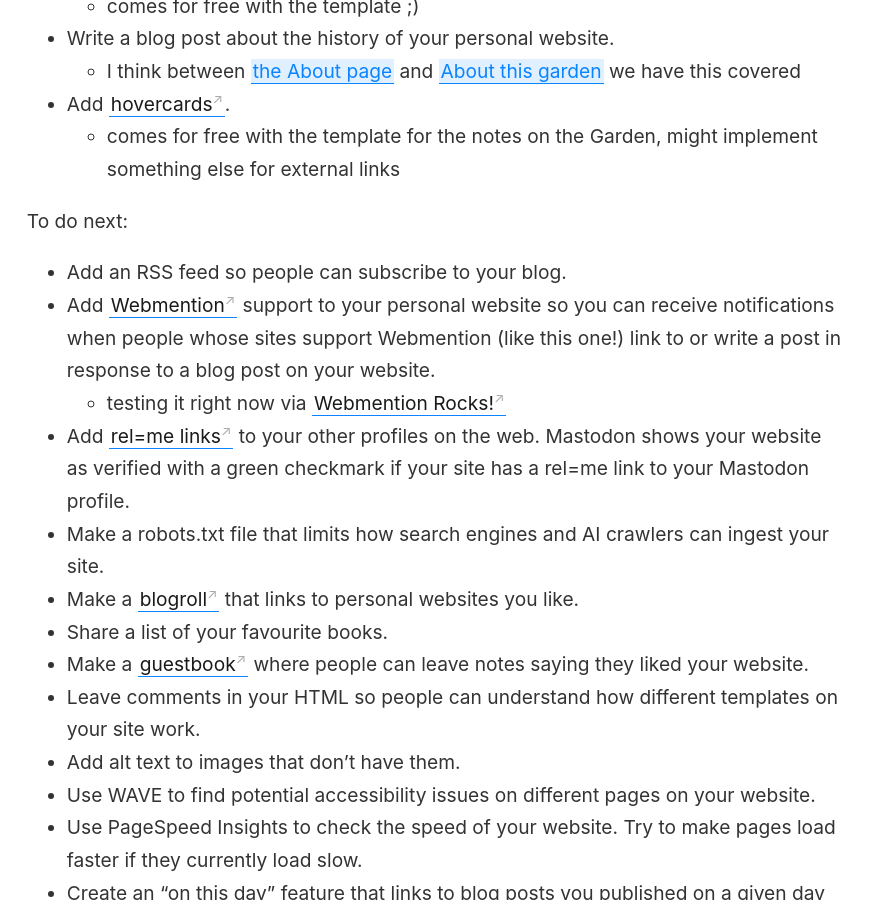
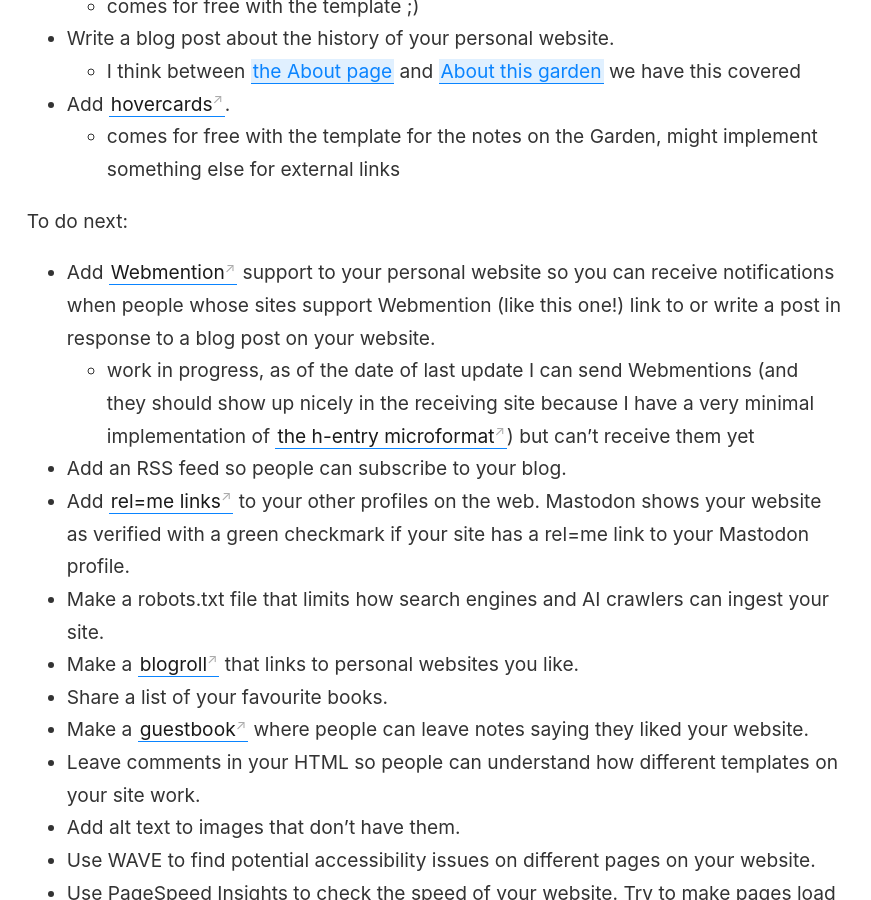
Before and after one commit to ricardochavezt/ricardochavezt.com, a Jekyll site: the page built from _notes/100 things I did (or will do) on my personal website.md, in a window 1280 px wide and 900 px high, scrolled down 915 px. Shown: the whole window, without its empty margins (50-921 px from the left). Built offline with Jekyll 4.4.1, drawn with Linux system fonts in a browser that asks for light colours.

Commit message:
removing Webmention test link

```diff
--- a/_notes/100 things I did (or will do) on my personal website.md
+++ b/_notes/100 things I did (or will do) on my personal website.md
@@ -23,9 +23,9 @@
 	- comes for free with the template for the notes on the Garden, might implement something else for external links
 
 To do next:
+- Add [Webmention](https://indieweb.org/Webmention) support to your personal website so you can receive notifications when people whose sites support Webmention (like this one!) link to or write a post in response to a blog post on your website.
+	- work in progress, as of the date of last update I can send Webmentions (and they should show up nicely in the receiving site because I have a very minimal implementation of [the h-entry microformat](https://indieweb.org/h-entry)) but can't receive them yet
 - Add an RSS feed so people can subscribe to your blog.
-- Add [Webmention](https://indieweb.org/Webmention) support to your personal website so you can receive notifications when people whose sites support Webmention (like this one!) link to or write a post in response to a blog post on your website.
-	- testing it right now via [Webmention Rocks!](https://webmention.rocks/test/4)
 - Add [rel=me links](https://microformats.org/wiki/rel-me) to your other profiles on the web. Mastodon shows your website as verified with a green checkmark if your site has a rel=me link to your Mastodon profile.
 - Make a robots.txt file that limits how search engines and AI crawlers can ingest your site.
 - Make a [blogroll](https://indieweb.org/blogroll) that links to personal websites you like.
```
